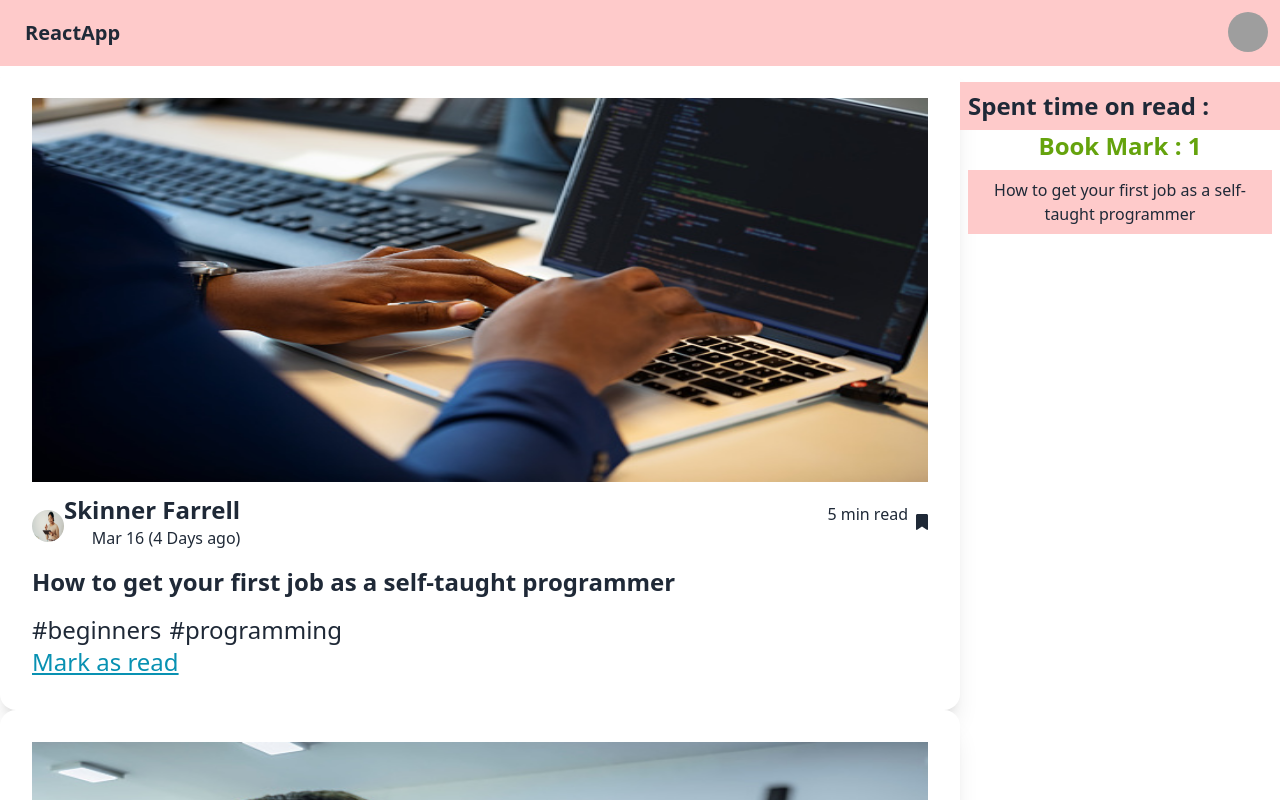
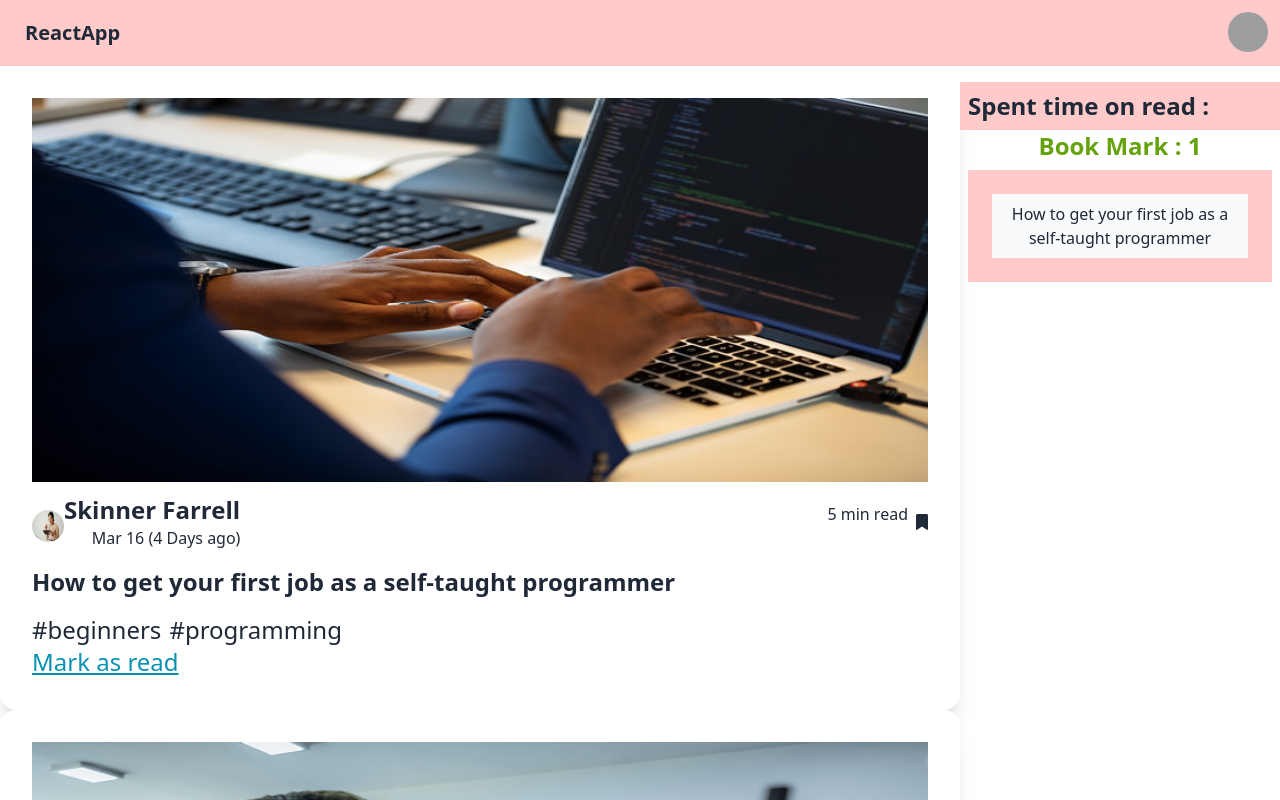
Before and after one commit to abujafor1924/assigment-nine, a React (Vite) app: page / in a window 1280 px wide. Both pictures are taken after a click on the button 922 px from the left and 522 px from the top of the page. Shown: the top 800 px of the page. Built offline with nearby package versions, Linux system fonts and the light colour scheme; grey boxes are pictures that could not be loaded.

Commit message:
at last create separet div

```diff
--- a/src/App.jsx
+++ b/src/App.jsx
@@ -14,7 +14,7 @@ function App() {
 
     const previousTime = JSON.parse(localStorage.getItem("time"));
     if (previousTime) {
-      const sum = time + previousTime;
+      const sum = previousTime + time;
       localStorage.setItem("time", sum);
       setTimes(sum);
     } else {
--- a/src/components/Content/Content.jsx
+++ b/src/components/Content/Content.jsx
@@ -30,8 +30,8 @@ const Content = (props) => {
             </button>
           </div>
         </div>
-        <div>
-          <h1 className="m-4 font-bold text-2xl text-left ms-0">{title}</h1>
+        <div className="m-4 font-bold text-2xl text-left ms-0">
+          <h1>{title}</h1>
         </div>
         <div className="flex text-2xl font-normal">
           <p className="me-2">#beginners</p>
--- a/src/components/Sitebar/Sitever.jsx
+++ b/src/components/Sitebar/Sitever.jsx
@@ -1,11 +1,6 @@
 import React, { useState } from "react";
 
 const Sitever = (props) => {
-  const title = [];
-  props.count.find((pd) => {
-    title.push(pd.title);
-  });
-
   return (
     <div className="sticky top-1">
       <div>
@@ -19,7 +14,13 @@ const Sitever = (props) => {
             Book Mark : {props.count.length}
           </h1>
           <div className="p-2 bg-red-200 m-2">
-            <h1> {title}</h1>
+            <div>
+              {props.count.map((pd) => (
+                <div key={pd.id} className="m-4 bg-slate-50 p-2">
+                  <h2>{pd.title}</h2>
+                </div>
+              ))}
+            </div>
           </div>
         </div>
       </div>
```
